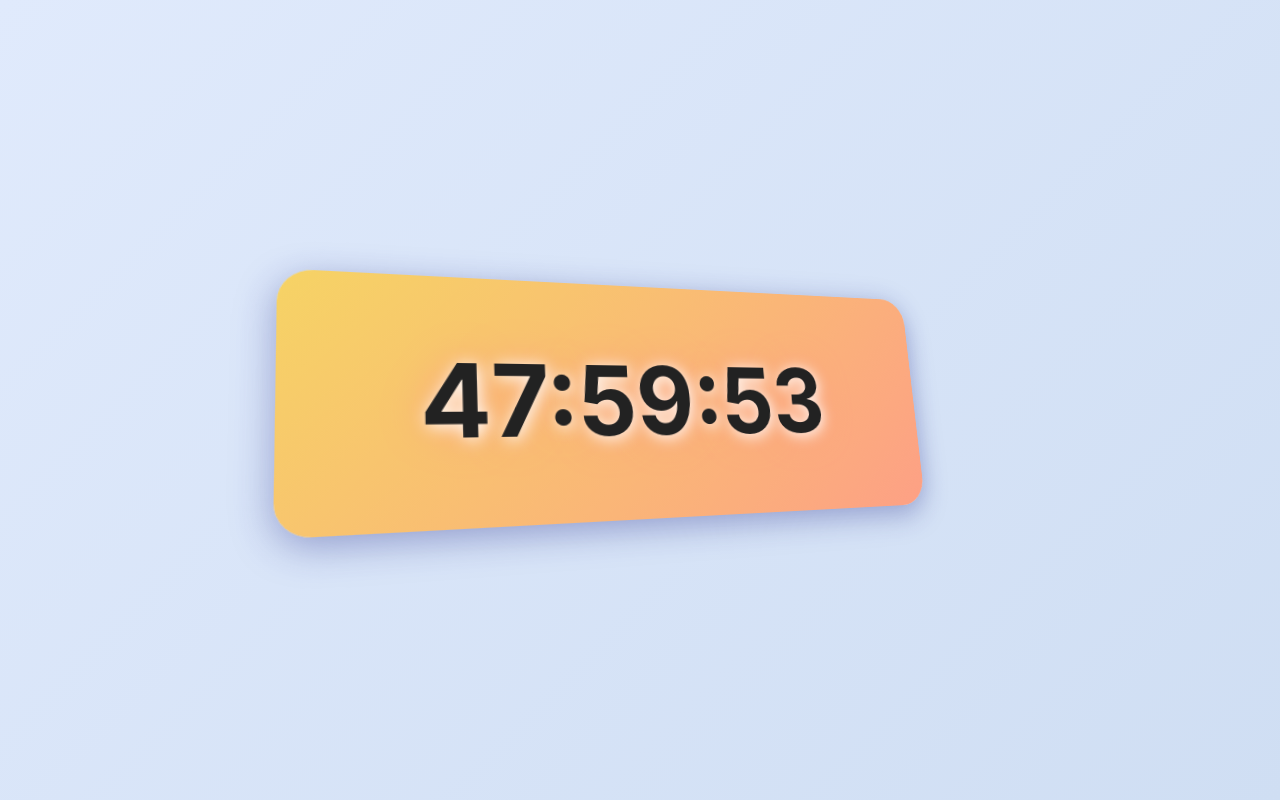
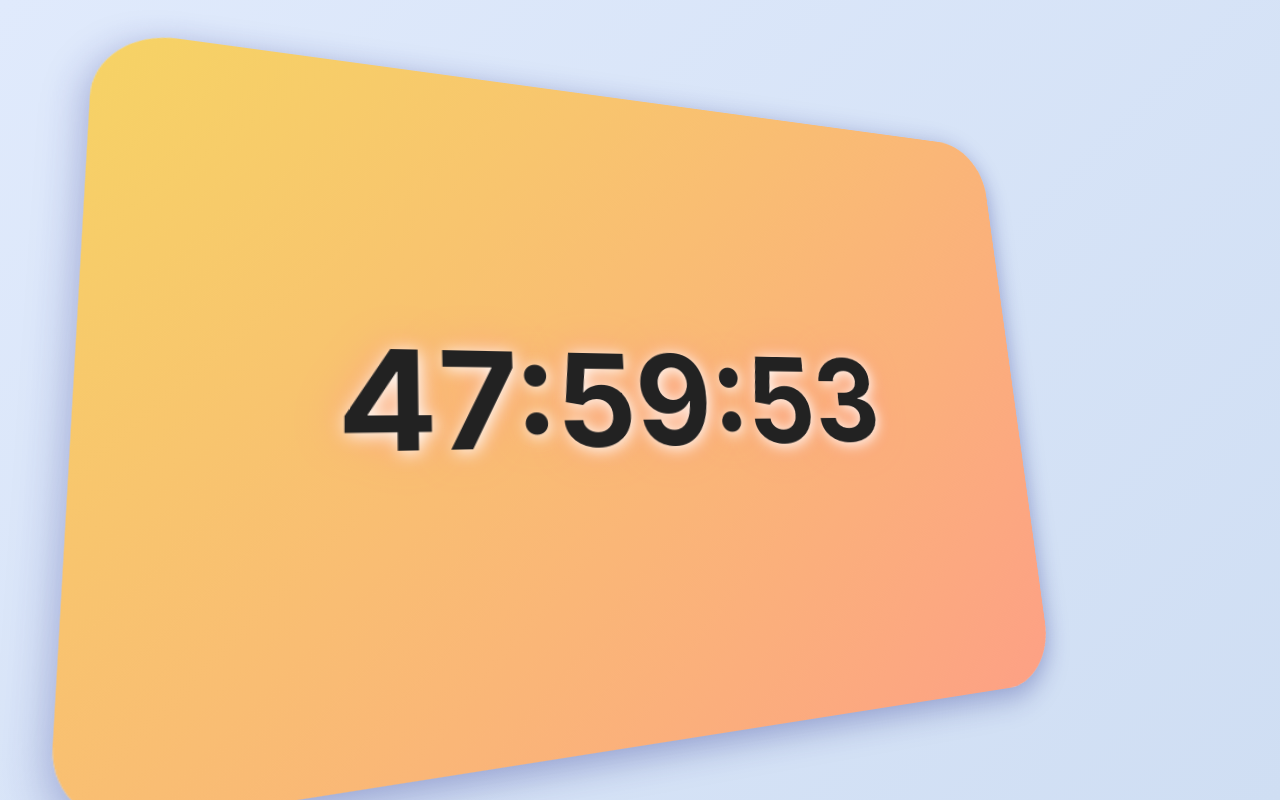
Before and after one commit to lukiet/sandwichtest, a React (Create React App) app in the folder sandwichtest/: page / in a window 1280 px wide. Built offline with nearby package versions, Linux system fonts and the light colour scheme.

Commit message:
made the clock full screen

```diff
--- a/sandwichtest/src/Pages/timer.jsx
+++ b/sandwichtest/src/Pages/timer.jsx
@@ -34,16 +34,26 @@ const Timer = () => {
       zIndex: 9999,
     }}>
       <div style={{
+        width: '75vw',
+        height: '75vh',
+        display: 'flex',
+        justifyContent: 'center',
+        alignItems: 'center',
         perspective: '800px',
       }}>
         <div style={{
-          fontSize: '6rem',
+          width: '100%',
+          height: '100%',
+          display: 'flex',
+          justifyContent: 'center',
+          alignItems: 'center',
+          fontSize: '10vw',
           fontWeight: 'bold',
           color: '#222',
           background: 'linear-gradient(135deg, #f6d365 0%, #fda085 100%)',
-          borderRadius: '30px',
+          borderRadius: '5vw',
           boxShadow: '0 8px 32px 0 rgba(31, 38, 135, 0.37)',
-          padding: '60px 120px',
+          padding: '2vw 4vw',
           transform: 'rotateY(20deg) rotateX(10deg)',
           textShadow: '2px 2px 16px #fff, 0 0 40px #fda085',
         }}>
```
